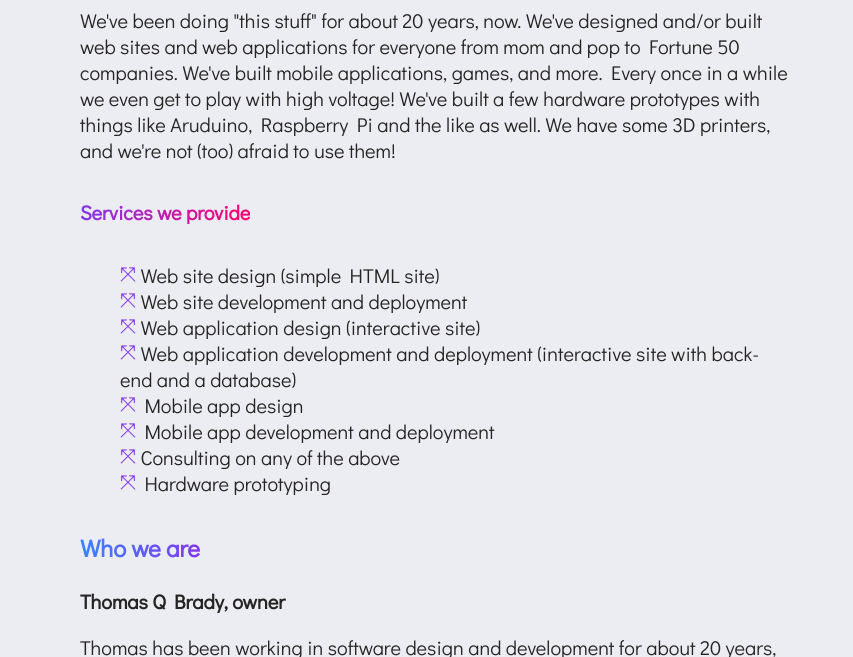
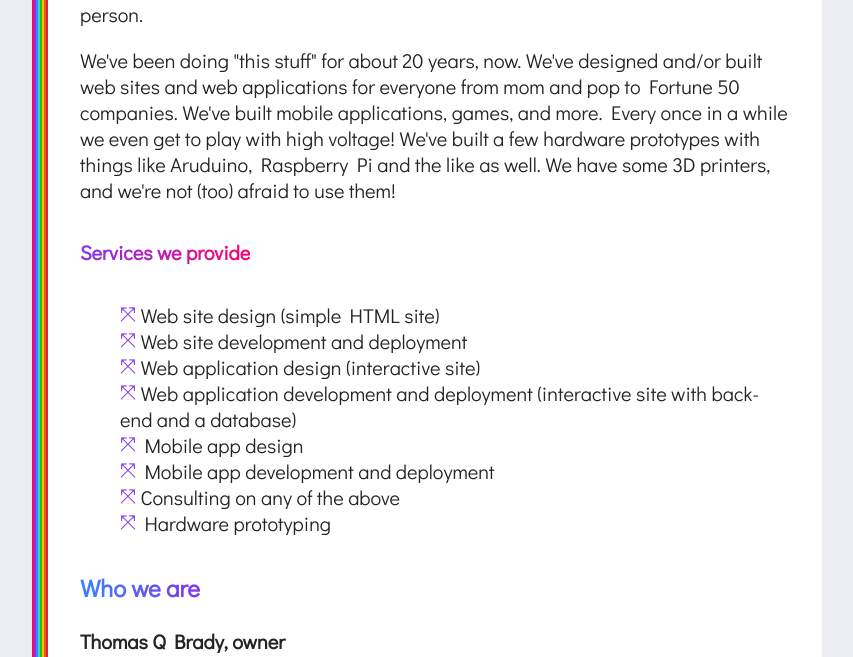
Before and after one commit to thomasqbrady/mdc-site, a plain HTML site: page index.html in a window 1280 px wide. Shown: the part 428-1085 px from the top of the page, without its empty margins (205-1058 px from the left). Drawn offline with Linux system fonts and the light colour scheme.

Commit message:
Add fancy border and card format

```diff
--- a/styles.css
+++ b/styles.css
@@ -32,8 +32,18 @@ body {
 	display: flex;
 	max-width: 69ch;
 	flex-direction: column;
-	margin: 40px auto;
-	padding: 0 32px;
+	margin: 48px auto;
+	padding: 32px;
+	background-color: white;
+	border-radius: 16px;
+	box-shadow: -2px 2px 0 var(--mdc-cherry),
+		-4px 4px 0 var(--mdc-naranjo),
+		-6px 6px 0 var(--mdc-mango),
+		-8px 8px 0 var(--mdc-lime),
+		-10px 10px 0 var(--mdc-turquoise),
+		-12px 12px 0 var(--mdc-azul),
+		-14px 14px 0 var(--mdc-grape),
+		-16px 16px 0 var(--mdc-bubblegum);
 }
 
 body {
```
